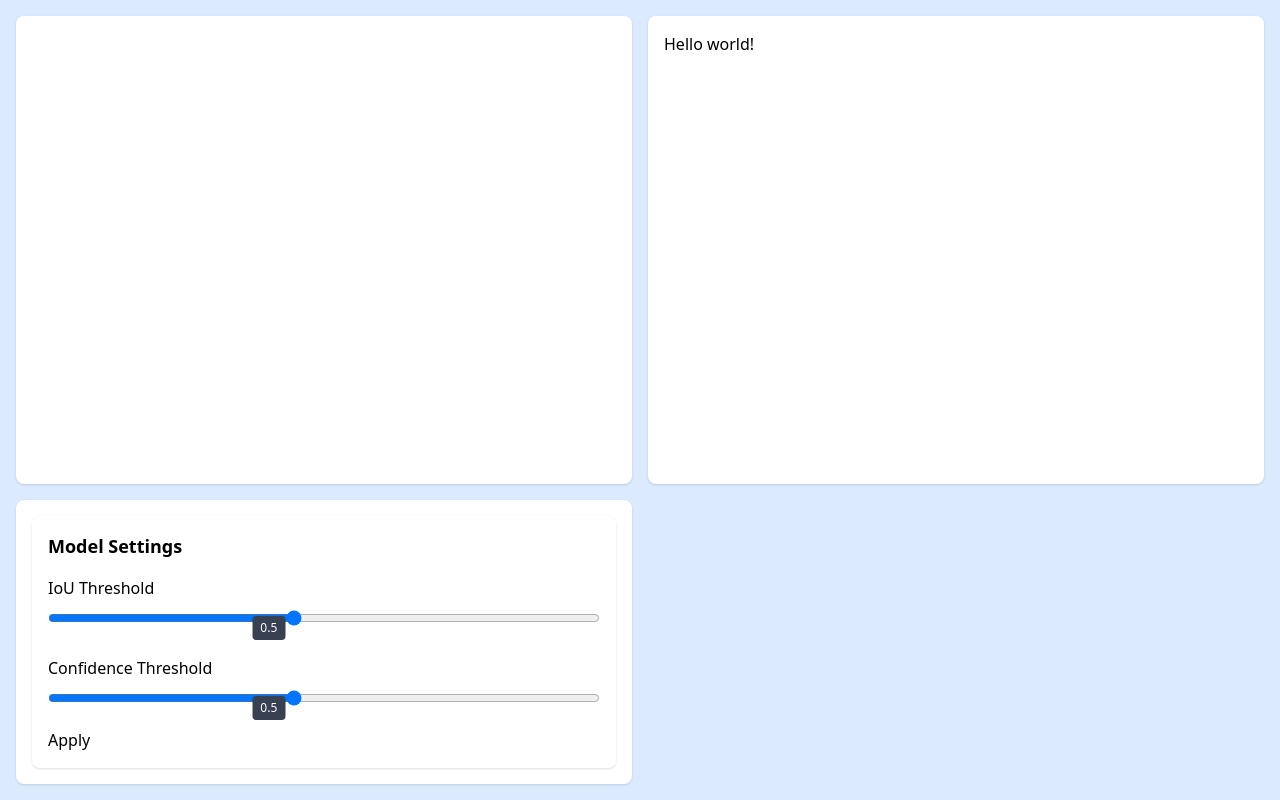
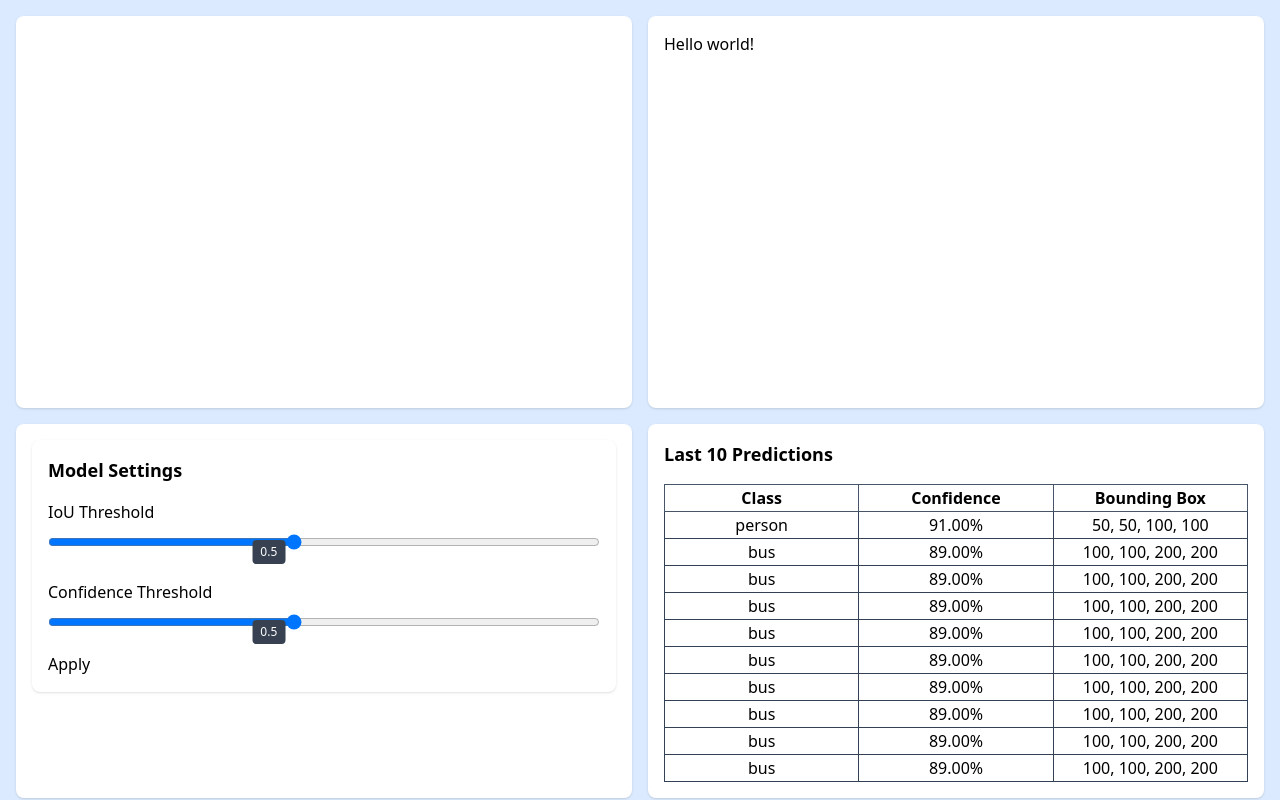
Before and after one commit to cassiocappellari/overview-ai-project, a React (Create React App) app in the folder client/: page / in a window 1280 px wide. Built offline with nearby package versions, Linux system fonts and the light colour scheme; the HTML template or start-up script is replaced by a standard one.

Commit message:
feat: create and implement the first version of the ResultsTable component

```diff
--- a/client/src/components/Layout.tsx
+++ b/client/src/components/Layout.tsx
@@ -1,6 +1,7 @@
 import VideoPlayer from "./VideoPlayer";
 import ConfigPanel from "./ConfigPanel";
 import FrameCanvas from "./FrameCanvas";
+import ResultsTable from "./ResultsTable";
 
 const Layout: React.FC = () => {
   return (
@@ -16,6 +17,10 @@ const Layout: React.FC = () => {
       <div className="bg-white rounded-lg shadow p-4">
         <ConfigPanel />
       </div>
+
+      <div className="bg-white rounded-lg shadow p-4">
+        <ResultsTable />
+      </div>
     </div>
   );
 };
--- /dev/null
+++ b/client/src/components/ResultsTable.tsx
@@ -0,0 +1,42 @@
+import React from "react";
+
+const mockResults = [
+  { className: "person", confidence: 0.91, box: "50, 50, 100, 100" },
+  { className: "bus", confidence: 0.89, box: "100, 100, 200, 200" },
+  { className: "bus", confidence: 0.89, box: "100, 100, 200, 200" },
+  { className: "bus", confidence: 0.89, box: "100, 100, 200, 200" },
+  { className: "bus", confidence: 0.89, box: "100, 100, 200, 200" },
+  { className: "bus", confidence: 0.89, box: "100, 100, 200, 200" },
+  { className: "bus", confidence: 0.89, box: "100, 100, 200, 200" },
+  { className: "bus", confidence: 0.89, box: "100, 100, 200, 200" },
+  { className: "bus", confidence: 0.89, box: "100, 100, 200, 200" },
+  { className: "bus", confidence: 0.89, box: "100, 100, 200, 200" },
+];
+
+const ResultsTable: React.FC = () => {
+  return (
+    <div>
+      <h3 className="text-lg font-bold mb-4">Last 10 Predictions</h3>
+      <table className="table-fixed w-full border-collapse border border-slate-500 text-center">
+        <thead>
+          <tr>
+            <th className="border border-slate-600">Class</th>
+            <th className="border border-slate-600">Confidence</th>
+            <th className="border border-slate-600">Bounding Box</th>
+          </tr>
+        </thead>
+        <tbody>
+          {mockResults.map((result, index) => (
+            <tr key={index}>
+              <td className="border border-slate-700">{result.className}</td>
+              <td className="border border-slate-700">{(result.confidence * 100).toFixed(2)}%</td>
+              <td className="border border-slate-700">{result.box}</td>
+            </tr>
+          ))}
+        </tbody>
+      </table>
+    </div>
+  );
+};
+
+export default ResultsTable;
```
